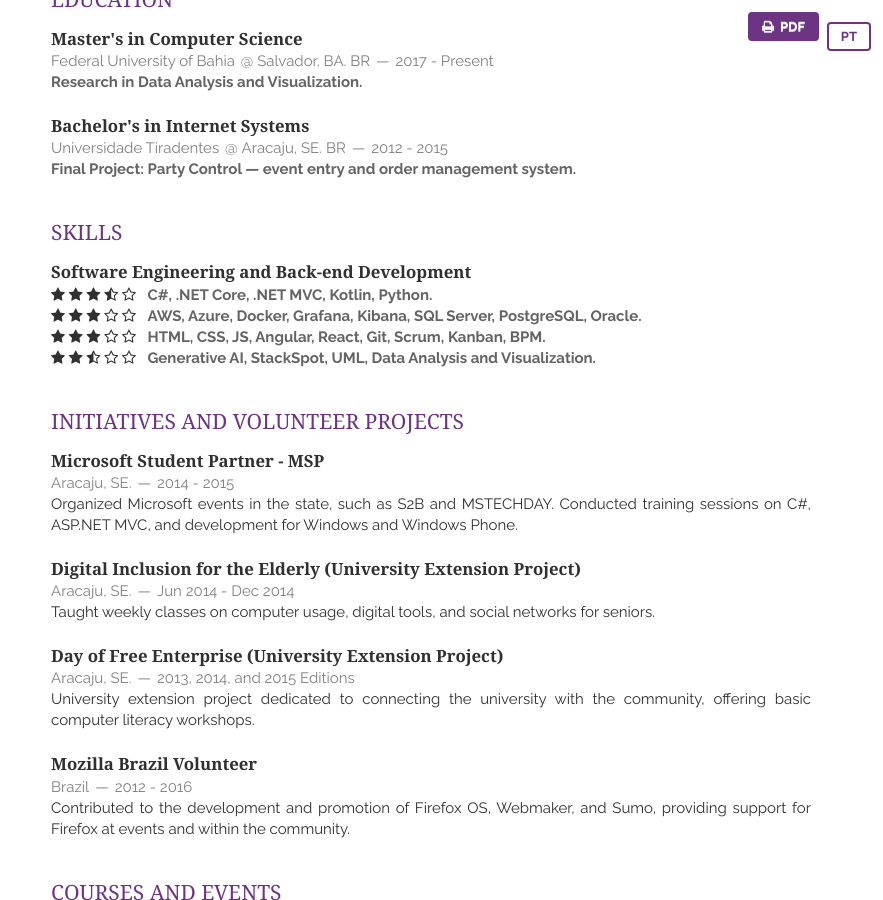
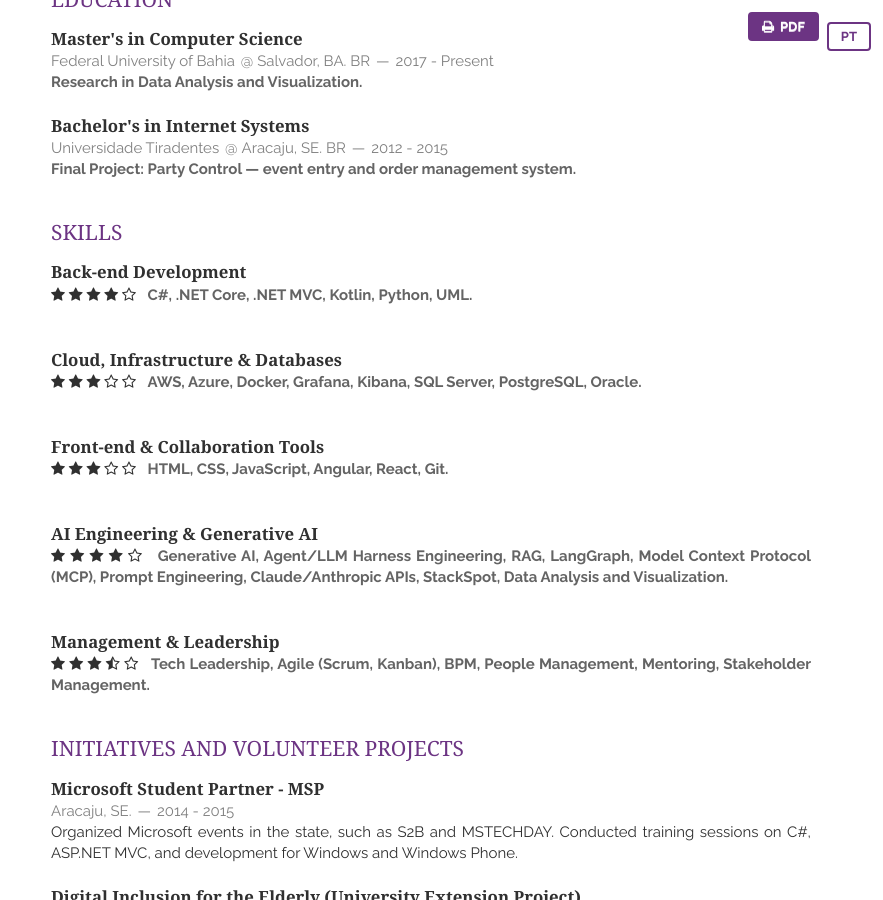
Before and after one commit to RafasTavares/resume-cv, a Jekyll site: the page built from index.html, in a window 1280 px wide and 900 px high, scrolled down 2007 px. Shown: the whole window, without its empty margins (397-1280 px from the left). Built offline with Jekyll 4.4.1, drawn with Linux system fonts in a browser that asks for light colours; nearby versions of some CDN libraries; the list of posts is cut into pages by our own code.

Commit message:
Reorganize Skills into categories and add AI Engineering and Management sections
Splits the single mixed skills block into five focused categories
(Back-end, Cloud/Infra/DB, Front-end/Tools, AI Engineering &
Generative AI, Management & Leadership) in both EN and PT-BR. Adds
AI Engineering topics (Agent/LLM Harness Engineering, RAG, LangGraph,
MCP, Prompt Engineering, Claude/Anthropic APIs) and a Management &
Leadership category, moving Scrum/Kanban/BPM there from front-end.

Co-Authored-By: Claude Sonnet 5 <noreply@anthropic.com>

```diff
--- a/_includes/en/skills.html
+++ b/_includes/en/skills.html
@@ -2,16 +2,22 @@
     <h1>Skills</h1>
     <article>
         <header>
-            <h1>Software Engineering and Back-end Development</h1>
+            <h1>Back-end Development</h1>
         </header>
         <p>
             <i class="fa fa-star"></i>
             <i class="fa fa-star"></i>
             <i class="fa fa-star"></i>
-            <i class="fa fa-star-half-o"></i>
+            <i class="fa fa-star"></i>
             <i class="fa fa-star-o"></i>
-            &nbsp;&nbsp;<em>C#, .NET Core, .NET MVC, Kotlin, Python.</em>
+            &nbsp;&nbsp;<em>C#, .NET Core, .NET MVC, Kotlin, Python, UML.</em>
         </p>
+    </article>
+    <br />
+    <article>
+        <header>
+            <h1>Cloud, Infrastructure &amp; Databases</h1>
+        </header>
         <p>
             <i class="fa fa-star"></i>
             <i class="fa fa-star"></i>
@@ -20,21 +26,47 @@
             <i class="fa fa-star-o"></i>
             &nbsp;&nbsp;<em>AWS, Azure, Docker, Grafana, Kibana, SQL Server, PostgreSQL, Oracle.</em>
         </p>
+    </article>
+    <br />
+    <article>
+        <header>
+            <h1>Front-end &amp; Collaboration Tools</h1>
+        </header>
         <p>
             <i class="fa fa-star"></i>
             <i class="fa fa-star"></i>
             <i class="fa fa-star"></i>
             <i class="fa fa-star-o"></i>
             <i class="fa fa-star-o"></i>
-            &nbsp;&nbsp;<em>HTML, CSS, JS, Angular, React, Git, Scrum, Kanban, BPM.</em>
+            &nbsp;&nbsp;<em>HTML, CSS, JavaScript, Angular, React, Git.</em>
         </p>
+    </article>
+    <br />
+    <article>
+        <header>
+            <h1>AI Engineering &amp; Generative AI</h1>
+        </header>
         <p>
+            <i class="fa fa-star"></i>
+            <i class="fa fa-star"></i>
+            <i class="fa fa-star"></i>
+            <i class="fa fa-star"></i>
+            <i class="fa fa-star-o"></i>
+            &nbsp;&nbsp;<em>Generative AI, Agent/LLM Harness Engineering, RAG, LangGraph, Model Context Protocol (MCP), Prompt Engineering, Claude/Anthropic APIs, StackSpot, Data Analysis and Visualization.</em>
+        </p>
+    </article>
+    <br />
+    <article>
+        <header>
+            <h1>Management &amp; Leadership</h1>
+        </header>
+        <p>
+            <i class="fa fa-star"></i>
             <i class="fa fa-star"></i>
             <i class="fa fa-star"></i>
             <i class="fa fa-star-half-o"></i>
             <i class="fa fa-star-o"></i>
-            <i class="fa fa-star-o"></i>
-            &nbsp;&nbsp;<em>Generative AI, StackSpot, UML, Data Analysis and Visualization.</em>
+            &nbsp;&nbsp;<em>Tech Leadership, Agile (Scrum, Kanban), BPM, People Management, Mentoring, Stakeholder Management.</em>
         </p>
     </article>
 </section>
```
Also changed, not shown: _includes/pt-BR/skills.html (+38 -6 lines).
